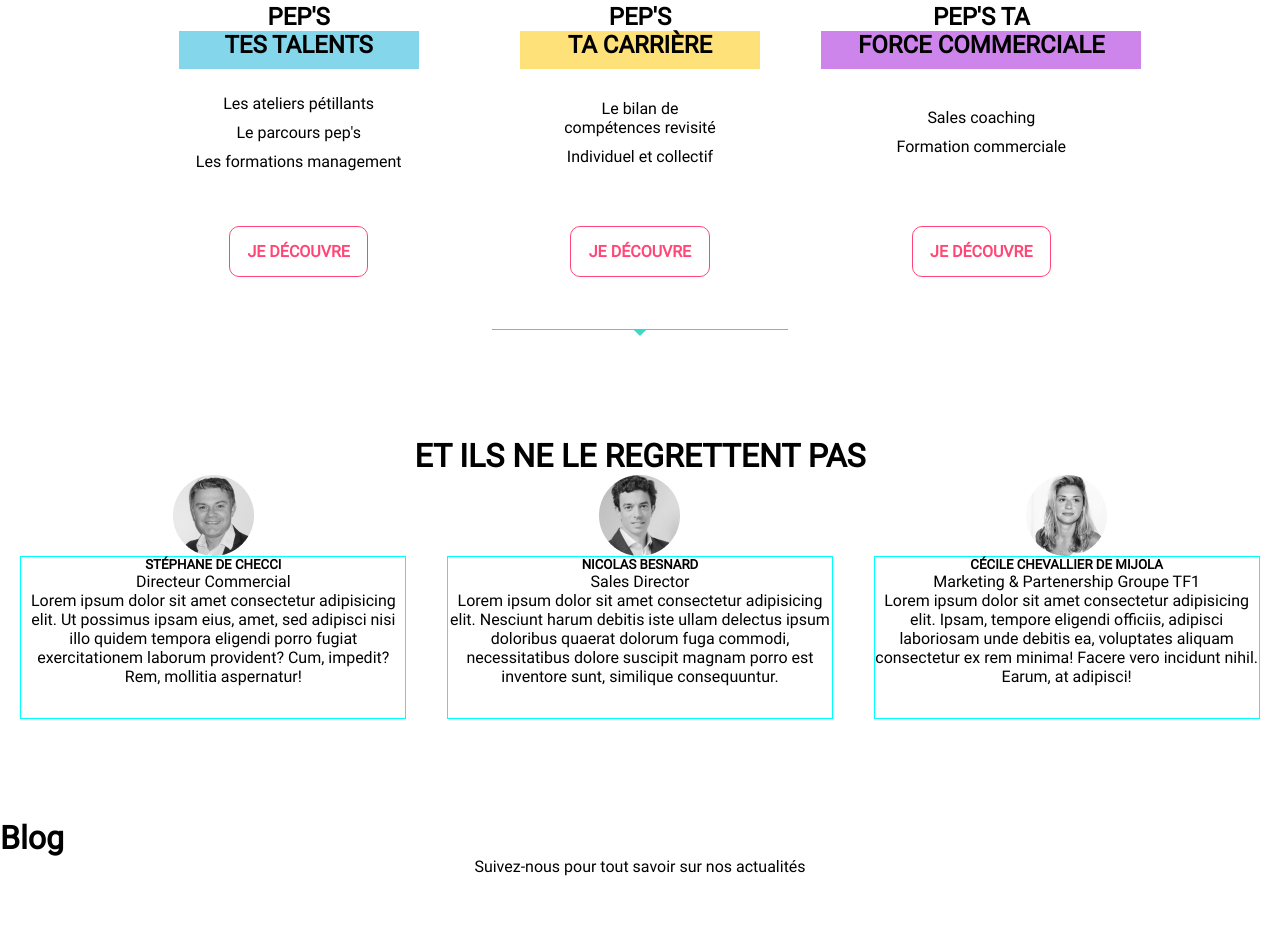
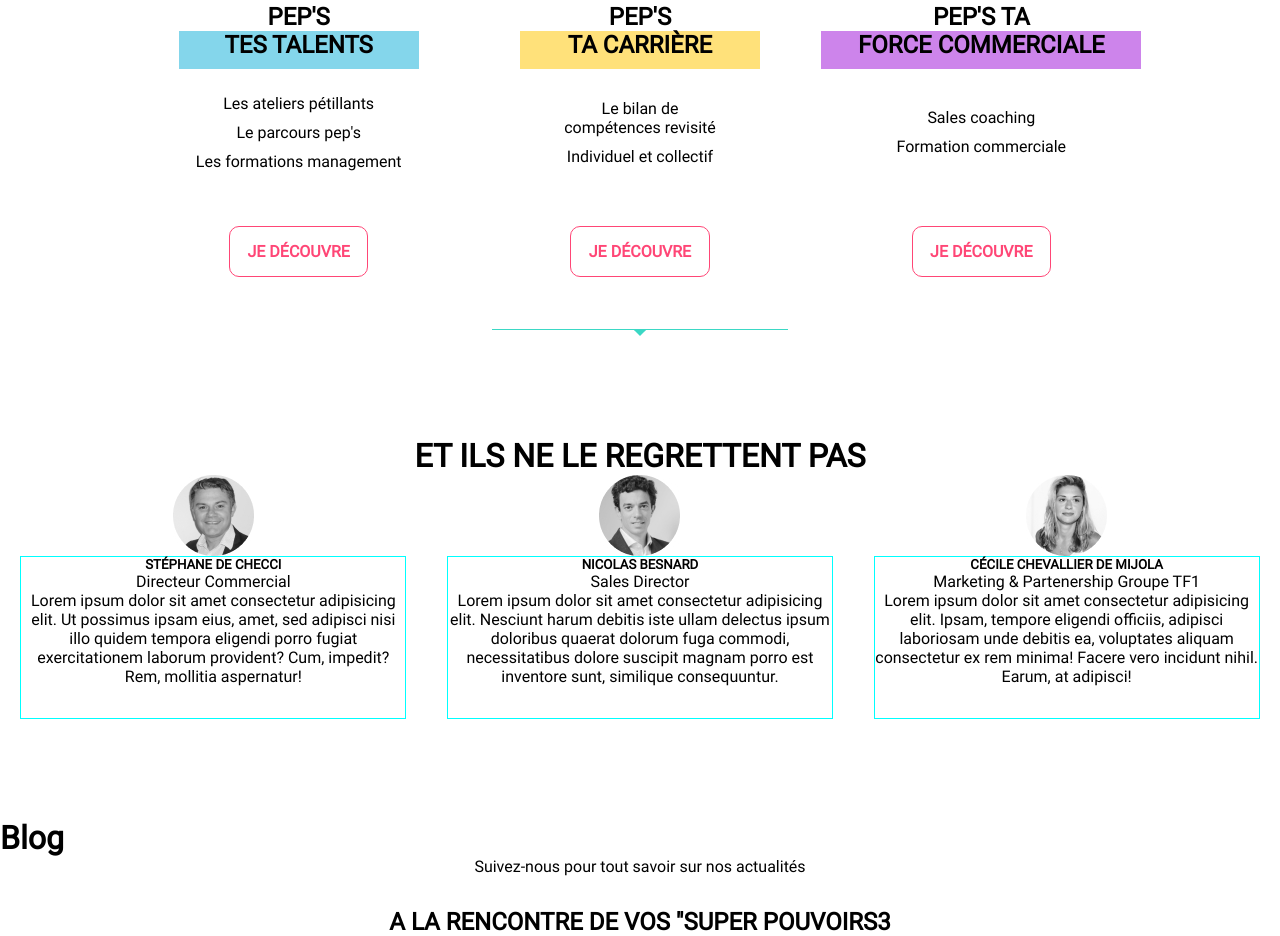
Before and after one commit to SebThom01/Pep-s-talis, a plain HTML site: page assets/peps.html in a window 1280 px wide. Shown: the part 2160-3096 px from the top of the page. Before the commit the page ends 3036 px from the top, so only its background shows below. Drawn offline with Linux system fonts and the light colour scheme.

Commit message:
J'ai ajouté un titre h2

```diff
--- a/assets/peps.html
+++ b/assets/peps.html
@@ -250,7 +250,10 @@
             <h1>Blog</h1>
             <p>Suivez-nous pour tout savoir sur nos actualités</p>
 
+            <h2>A LA RENCONTRE DE VOS "SUPER POUVOIRS3</h2>
         </section>
+
+
 
 
     </body>
```
